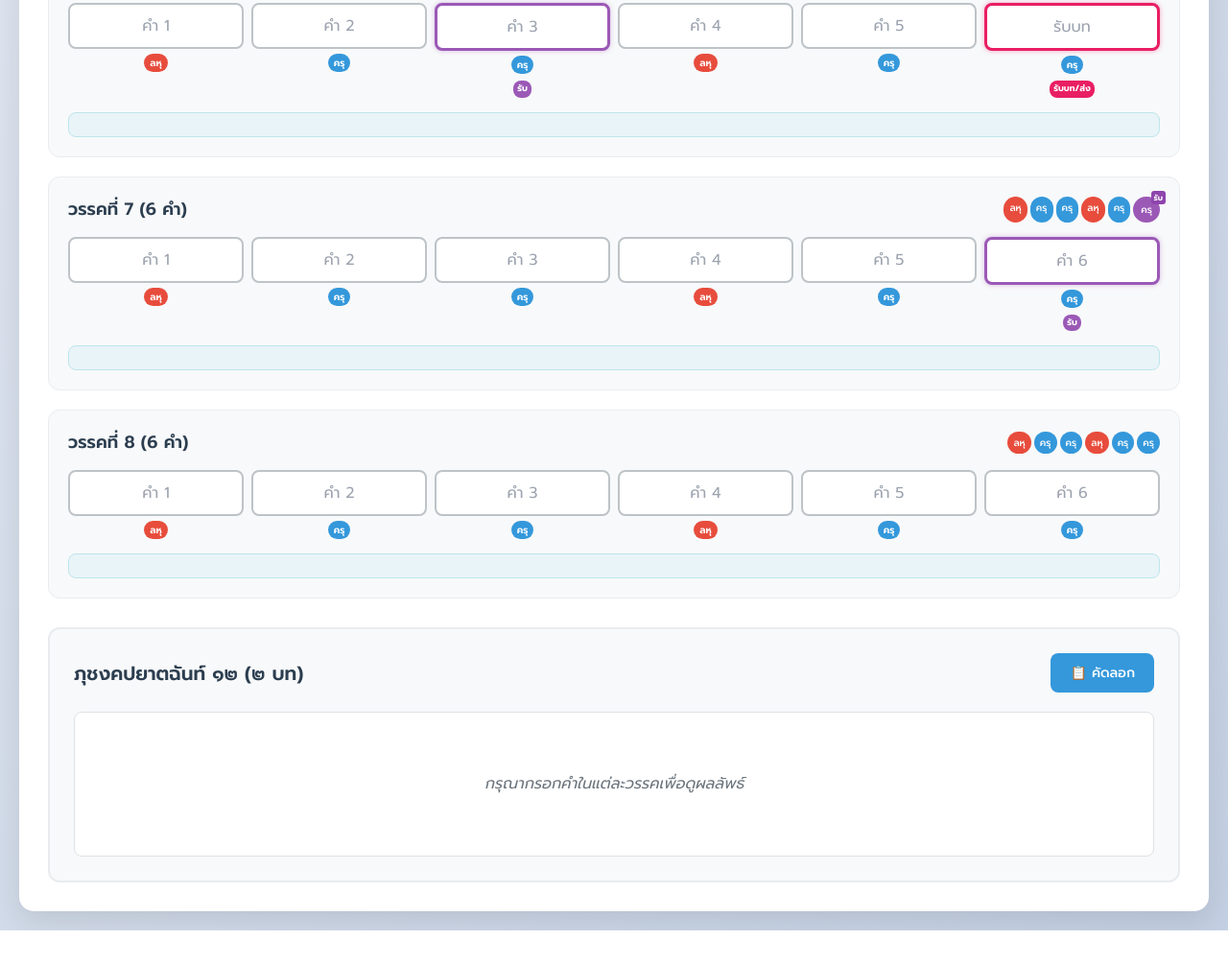
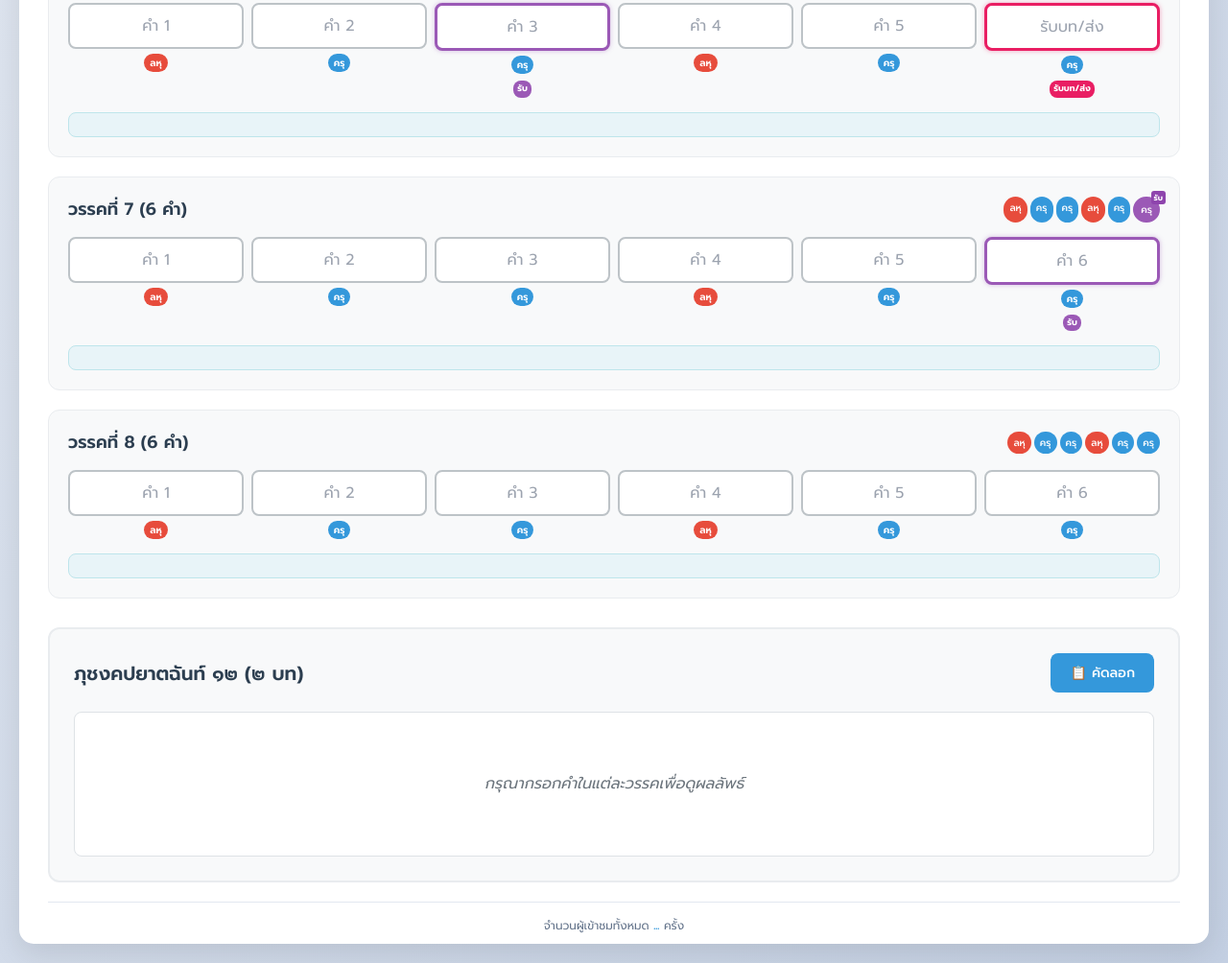
Before and after one commit to Nonthaphathr/phuchongkapayatachunt12, a plain HTML site: page index.html in a window 1280 px wide. Shown: the part 2108-3112 px from the top of the page at 96% size. Before the commit the page ends 3078 px from the top, so only its background shows below. Drawn offline with nearby package versions, Linux system fonts and the light colour scheme; some packages are replaced by stand-ins of ours; a script that the page names is missing.

Commit message:
Update index.html

```diff
--- a/index.html
+++ b/index.html
@@ -5,7 +5,8 @@
   <meta name="viewport" content="width=device-width, initial-scale=1.0">
   <title>เครื่องมือช่วยแต่งภุชงคปยาตฉันท์ ๑๒</title>
   <script src="https://cdn.tailwindcss.com" type="text/javascript"></script>
-  <script src="/_sdk/element_sdk.js"></script>
+
+  <script async src="//busuanzi.ibruce.info/busuanzi/2.3/busuanzi.pure.mini.js"></script>
 
   <style>
         @import url('https://fonts.googleapis.com/css2?family=Kanit:wght@300;400;500;600;700&family=Prompt:wght@300;400;500;600;700&display=swap');
@@ -26,6 +27,7 @@
            border-radius: 15px;
            box-shadow: 0 10px 30px rgba(0,0,0,0.1);
             padding: 30px;
+            padding-bottom: 10px;
         }
 
         .logo-section {
@@ -399,6 +401,21 @@
            font-weight: 500;
         }
 
+        /* Visitor Counter Style */
+        .visitor-counter {
+            margin-top: 20px;
+            text-align: center;
+            font-size: 12px;
+            color: #64748b;
+            border-top: 1px solid #e2e8f0;
+            padding-top: 15px;
+        }
+
+        .visitor-count-number {
+            font-weight: bold;
+            color: #3498db;
+        }
+
         @media (max-width: 768px) {
             .container {
                margin: 10px;
@@ -444,7 +461,7 @@
    <div class="pattern-info">
     <h3 style="text-align: center; color: #2c3e50; margin-bottom: 15px;">ฉันทลักษณ์ภุชงคปยาตฉันท์ ๑๒</h3>
     <div style="text-align: center; display: flex; flex-direction: column; gap: 15px; align-items: center;">
-        <a href="https://www.homelittlegirl.com/index.php?topic=14045.0" target="_blank" rel="noopener noreferrer" style="display: inline-block; transition: transform 0.3s ease;">
+        <a href="https://www.homelittlegirl.com/index.php?topic=13957.0" target="_blank" rel="noopener noreferrer" style="display: inline-block; transition: transform 0.3s ease;">
             <img src="https://img5.pic.in.th/file/secure-sv1/logo-vichakarngo-8.png" alt="Home Little Girl" style="max-width: 200px; max-height: 80px; width: auto; height: auto; border-radius: 8px; box-shadow: 0 4px 12px rgba(0,0,0,0.15);">
         </a>
         <a href="https://nonthaphathr.github.io/datalahu/" target="_blank" rel="noopener noreferrer" style="display: inline-block; transition: transform 0.3s ease;">
@@ -569,7 +586,7 @@
      <div class="word-group"><input type="text" class="word-input kru-required samphus-receive" data-verse="6" data-position="3" data-samphus="receive" placeholder="คำ 3"> <span class="word-type">ครุ</span> <span class="samphus-indicator samphus-receive-indicator">รับ</span></div>
      <div class="word-group"><input type="text" class="word-input lahu-required" data-verse="6" data-position="4" placeholder="คำ 4"> <span class="word-type">ลหุ</span></div>
      <div class="word-group"><input type="text" class="word-input kru-required" data-verse="6" data-position="5" placeholder="คำ 5"> <span class="word-type">ครุ</span></div>
-     <div class="word-group"><input type="text" class="word-input kru-required samphus-cross" data-verse="6" data-position="6" data-samphus="cross" placeholder="รับบท"> <span class="word-type">ครุ</span> <span class="samphus-indicator samphus-cross-indicator">รับบท/ส่ง</span></div>
+     <div class="word-group"><input type="text" class="word-input kru-required samphus-cross" data-verse="6" data-position="6" data-samphus="cross" placeholder="รับบท/ส่ง"> <span class="word-type">ครุ</span> <span class="samphus-indicator samphus-cross-indicator">รับบท/ส่ง</span></div>
     </div>
     <div class="verse-feedback" id="verse6-feedback"></div>
    </div>
@@ -620,7 +637,14 @@
      </div>
     </div>
    </div>
+
+   <div class="visitor-counter">
+       <span id="busuanzi_container_site_pv">
+           จำนวนผู้เข้าชมทั้งหมด <span id="busuanzi_value_site_pv" class="visitor-count-number">...</span> ครั้ง
+       </span>
+   </div>
   </div>
+
   <script>
         // Default configuration
         const defaultConfig = {
@@ -784,7 +808,7 @@
                 return false;
             }
 
-            // ** ตรรกะเดิมที่ปรับปรุงแล้ว: ตรวจสอบสระเสียงยาวที่บังคับให้เป็นครุ ก่อนตรวจสอบสระเสียงสั้น **
+            // ตรวจสอบสระเสียงยาวที่บังคับเป็นครุ (แก้ไขให้ เหตุ, ชาติ เป็นครุ)
             const forceKruLongVowels = ["า", "ี", "ื", "ู", "เ", "แ", "โ", "อ"];
             const shorteners = ["ะ", "็"];
 
@@ -804,12 +828,12 @@
                         break;
                     }
                 }
-                if (processedWord.includes("เอาะ") || processedWord.includes("เออะ") || processedWord.includes("อัวะ")) {
+                if (processedWord.includes("เอาะ") || processedWord.includes("เออะ") || processedWord.includes("อัวะ") || processedWord.includes("เอียะ") || processedWord.includes("เอือะ")) {
                     isShortened = true;
                 }
 
                 if (!isShortened) {
-                    return false;
+                    return false; // เป็นครุ
                 }
             }
 
@@ -929,19 +953,17 @@
         }
 
         function checkAllSamphus() {
-            // ตรวจสอบสัมผัสตามผังภุชงคปยาตฉันท์ ๑๒
-            // สัมผัสในบท:
-            // 1. ท้ายวรรค 1 (คำที่ 6) -> คำที่ 3 ของวรรค 2
-            // 2. ท้ายวรรค 2 (คำที่ 6) -> ท้ายวรรค 3 (คำที่ 6)
-            // สัมผัสระหว่างบท:
-            // 3. ท้ายวรรค 4 (คำที่ 6) -> ท้ายวรรค 2 ของบทถัดไป (วรรค 6 คำที่ 6)
+            // ผังภุชงคปยาตฉันท์ ๑๒
+            // วรรค 1 คำที่ 6 -> วรรค 2 คำที่ 3
+            // วรรค 2 คำที่ 6 -> วรรค 3 คำที่ 6
+            // วรรค 4 คำที่ 6 -> วรรค 2 คำที่ 6 (ข้ามบท)
 
             const samphusConnections = [
                 // บทที่ 1
                 { send: { verse: 1, position: 6 }, receive: { verse: 2, position: 3 }, type: 'internal' },
                 { send: { verse: 2, position: 6 }, receive: { verse: 3, position: 6 }, type: 'internal' },
 
-                // สัมผัสระหว่างบท (ท้ายบท 1 -> ท้ายวรรค 2 ของบท 2)
+                // เชื่อมบท
                 { send: { verse: 4, position: 6 }, receive: { verse: 6, position: 6 }, type: 'cross' },
 
                 // บทที่ 2
@@ -949,7 +971,6 @@
                 { send: { verse: 6, position: 6 }, receive: { verse: 7, position: 6 }, type: 'internal' }
             ];
 
-            // ลบ feedback เก่าออกให้หมดก่อน
             document.querySelectorAll('.samphus-feedback').forEach(el => el.remove());
 
             samphusConnections.forEach(connection => {
@@ -1002,7 +1023,6 @@
             let resultHTML = '';
             let hasContent = false;
 
-            // สร้างชุดข้อมูล 2 บท (แต่ละบทมี 4 วรรค)
             const stanzas = [
                 { start: 1, end: 4 },
                 { start: 5, end: 8 }
```
